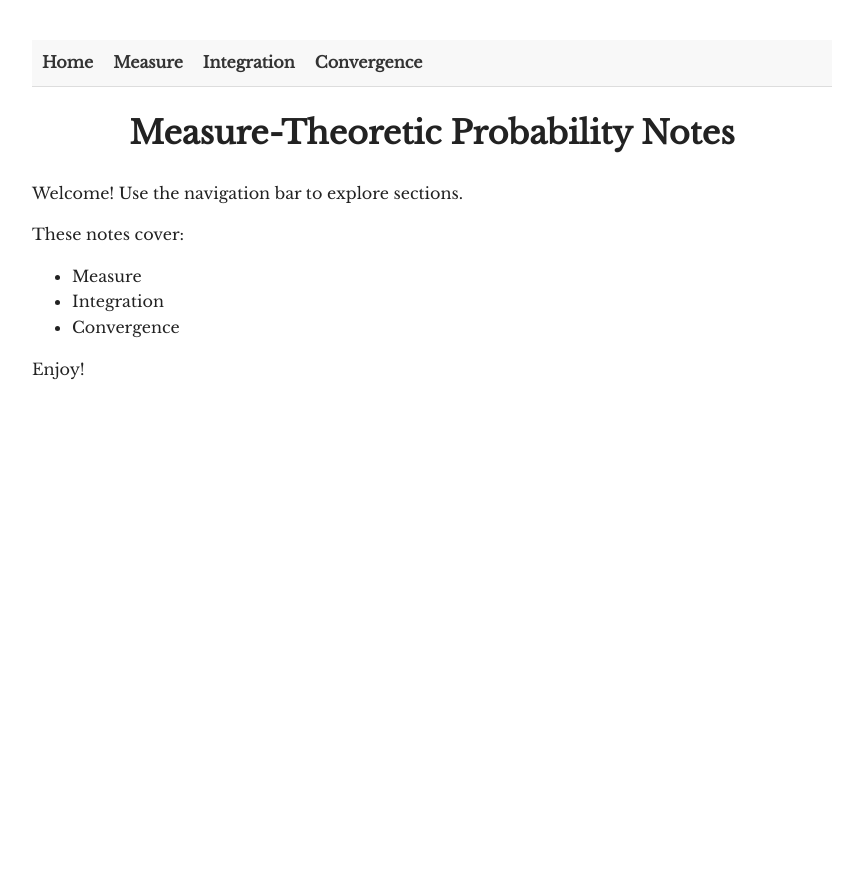
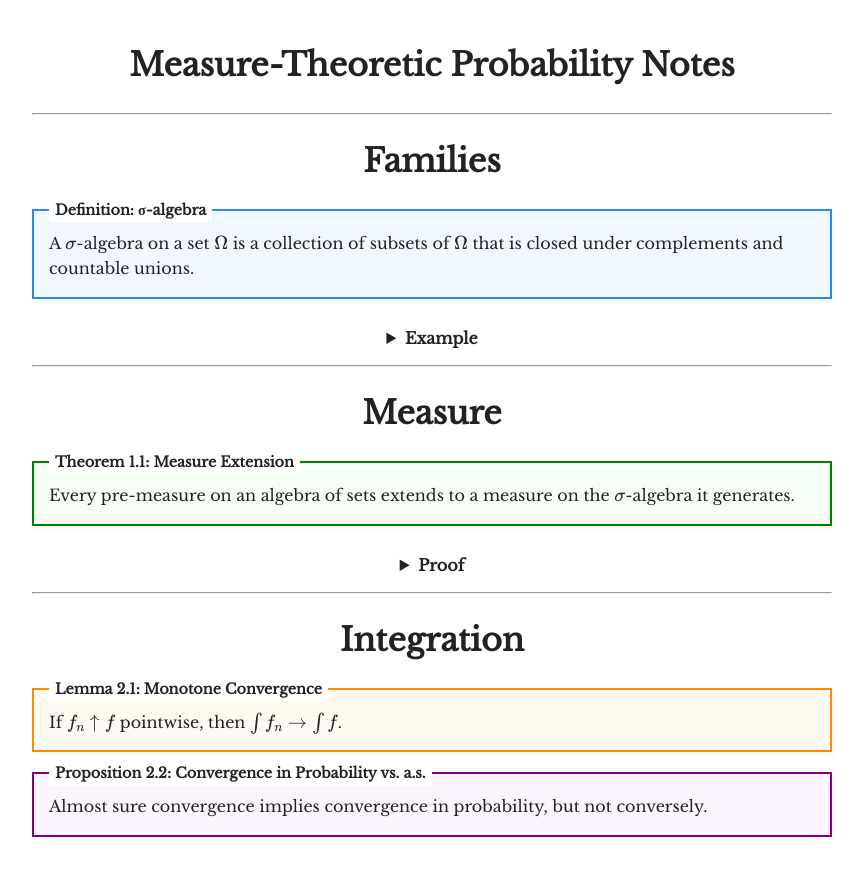
Before and after one commit to ayang2951/notes-probability, a Jekyll site: the page built from index.md, in a window 1280 px wide. Shown: the top 876 px of the page, without its empty margins (208-1071 px from the left). Built offline with Jekyll 4.4.1, drawn with Linux system fonts in a browser that asks for light colours.

Commit message:
update setup

```diff
--- a/_layouts/default.html
+++ b/_layouts/default.html
@@ -17,15 +17,6 @@
   </script>
 </head>
 <body>
-  <nav>
-    <ul>
-      <li><a href="{{ '/' | relative_url }}">Home</a></li>
-      <li><a href="{{ '/sections/measure.html' | relative_url }}">Measure</a></li>
-      <li><a href="{{ '/sections/integration.html' | relative_url }}">Integration</a></li>
-      <li><a href="{{ '/sections/convergence.html' | relative_url }}">Convergence</a></li>
-    </ul>
-  </nav>
-
   <main>
     {{ content }}
   </main>
--- a/assets/css/style.css
+++ b/assets/css/style.css
@@ -8,28 +8,7 @@ body {
     color: #222;
   }
 
-  /* Navigation */
-  nav {
-    background: #f8f8f8;
-    border-bottom: 1px solid #ddd;
-    padding: 10px;
-    margin-bottom: 20px;
-  }
-  nav ul {
-    list-style: none;
-    display: flex;
-    gap: 20px;
-    margin: 0;
-    padding: 0;
-  }
-  nav a {
-    text-decoration: none;
-    font-weight: bold;
-    color: #333;
-  }
-  nav a:hover { color: #0077cc; }
-
-  /* Center titles and collapsible arrows */
+  /* Center all titles and collapsible arrows */
   h1, h2, h3, h4, summary {
     text-align: center;
   }
--- a/index.md
+++ b/index.md
@@ -1,15 +1,46 @@
 ---
 layout: default
-title: Home
+title: Notes
 ---
 
 # Measure-Theoretic Probability Notes
 
-Welcome! Use the navigation bar to explore sections.
+---
 
-These notes cover:
-- Measure
-- Integration
-- Convergence
+# Families
 
-Enjoy!
+<div class="definition" data-title="Definition: σ-algebra">
+A $\sigma$-algebra on a set $\Omega$ is a collection of subsets of $\Omega$
+that is closed under complements and countable unions.
+</div>
+
+<details>
+<summary>Example</summary>
+For $\Omega = \{1,2,3\}$, the collection $\{\varnothing, \{1,2,3\}, \{1\}, \{2,3\}\}$ is a $\sigma$-algebra.
+</details>
+
+---
+
+# Measure
+
+<div class="theorem" data-title="Theorem 1.1: Measure Extension">
+Every pre-measure on an algebra of sets extends to a measure on the $\sigma$-algebra it generates.
+</div>
+
+<details>
+<summary>Proof</summary>
+This follows from Carathéodory’s extension theorem.
+</details>
+
+---
+
+# Integration
+
+<div class="lemma" data-title="Lemma 2.1: Monotone Convergence">
+If $f_n \uparrow f$ pointwise, then $\int f_n \to \int f$.
+</div>
+
+<div class="proposition" data-title="Proposition 2.2: Convergence in Probability vs. a.s.">
+Almost sure convergence implies convergence in probability,
+but not conversely.
+</div>
```
Also changed, not shown: sections/convergence.md (deleted, +0 -11 lines), sections/integration.md (deleted, +0 -10 lines), sections/measure.md (deleted, +0 -20 lines).
